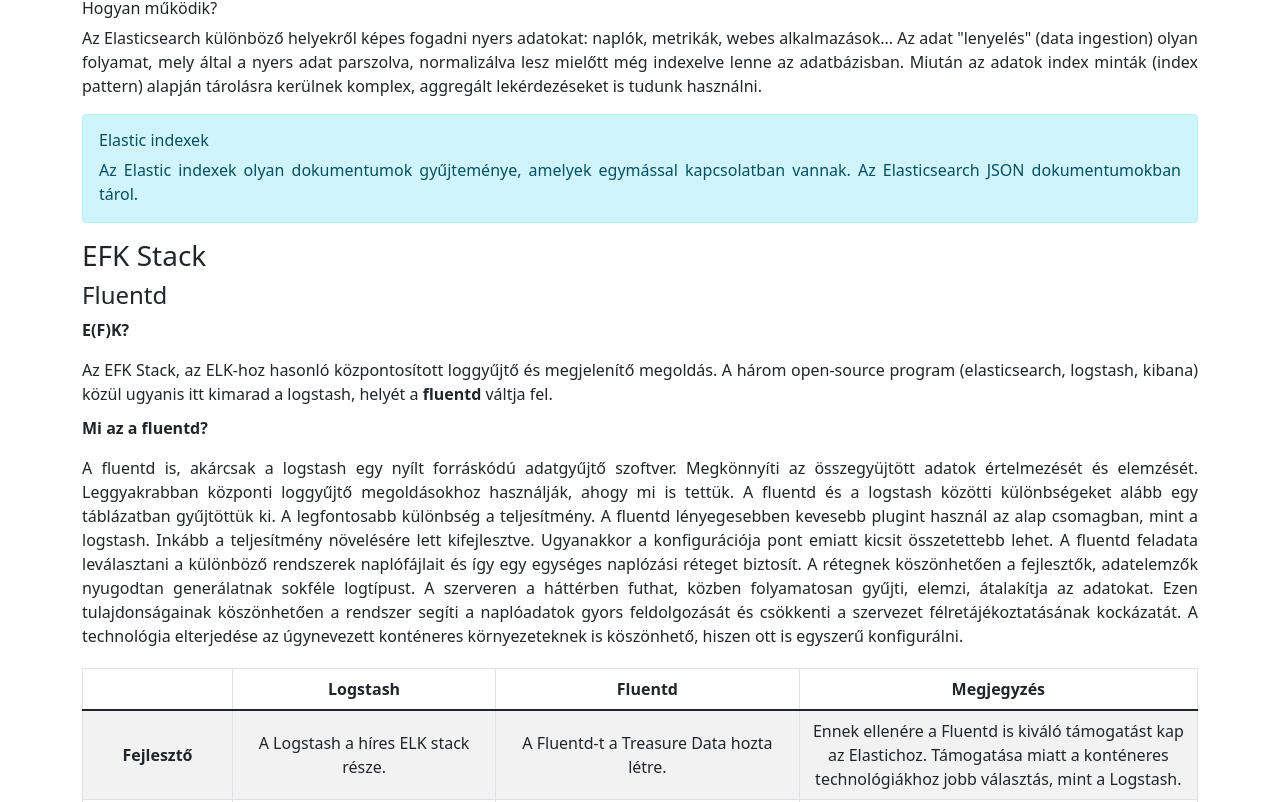
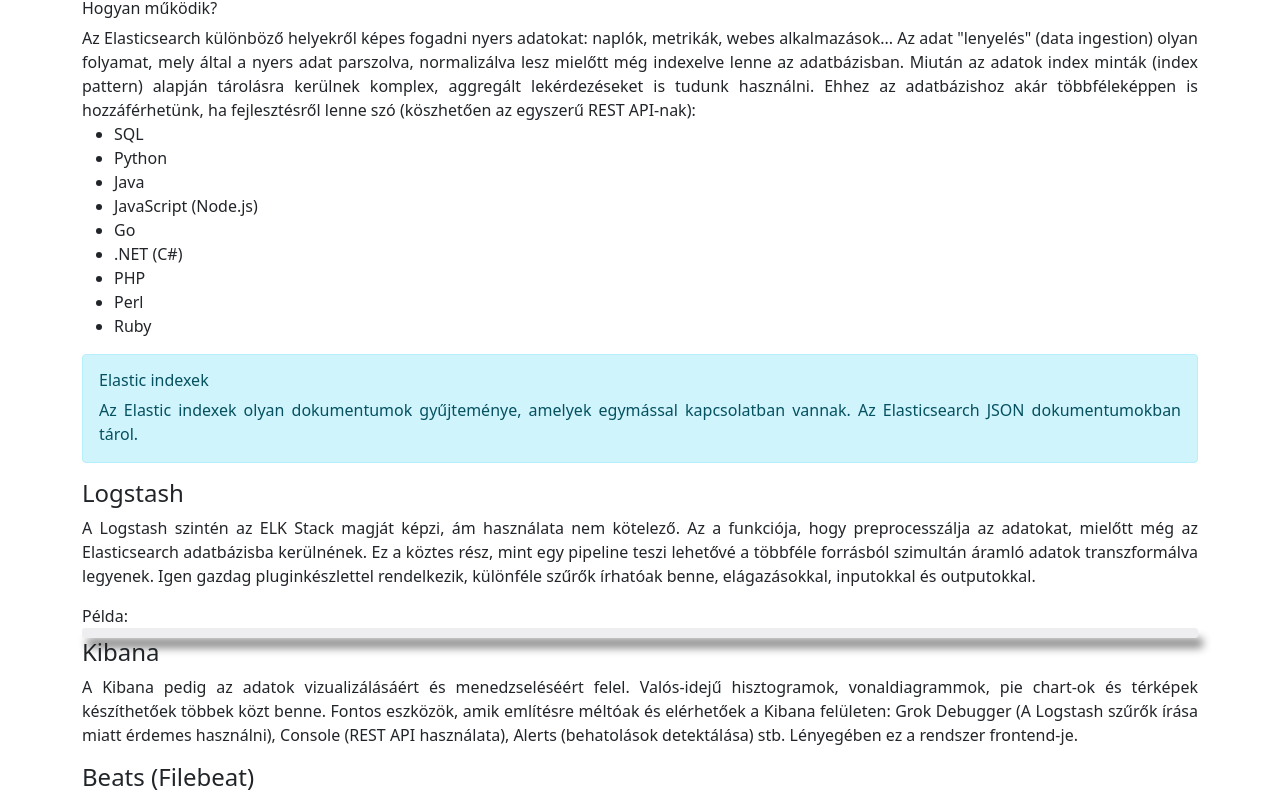
Before and after one commit to Uni-Sopron/temalabor-o21-I-NEW-Centralized-log-server, a React (Create React App) app in the folder logserverdoc/: page /tech in a window 1280 px wide. Shown: the part 1478-2280 px from the top of the page. Built offline with nearby package versions, Linux system fonts and the light colour scheme.

Commit message:
tech content update

```diff
--- a/logserverdoc/src/pages/Tech.js
+++ b/logserverdoc/src/pages/Tech.js
@@ -3,6 +3,7 @@ import { Container, Badge, Table, ListGroup, ListGroupItem, Alert } from 'react-
 import elk from '../images/elk.svg'
 const Tech = () => {
     const fluentd_conf = "<match logtype.error>type...</match>"
+
     return (
         <Container className='mt-5'>
             <h2>
@@ -30,7 +31,7 @@ const Tech = () => {
                     </ListGroupItem>
                     <ListGroupItem>
                         <b>PuTTY</b>
-                        <p>Egy elterjedt SSH kliens, megszokásból használtuk ennél a feladatnál is ezt.
+                        <p>Egy elterjedt SSH kliens grafikus felülettel, megszokásból használtuk ennél a feladatnál is ezt.
                         Igaz, nem volt kötelező, használhattuk volna a Windows-os parancssorunkat is, de 3 SSH kapcsolatnál érdemes menedzselni ezeket.</p>
                     </ListGroupItem>
                     <ListGroupItem>
@@ -77,11 +78,45 @@ const Tech = () => {
                 <p>Az Elasticsearch különböző helyekről képes fogadni nyers adatokat: naplók, metrikák, webes alkalmazások...
                 Az adat "lenyelés" (data ingestion) olyan folyamat, mely által a nyers adat parszolva, normalizálva lesz mielőtt még indexelve lenne az adatbázisban.
                 Miután az adatok index minták (index pattern) alapján tárolásra kerülnek komplex, aggregált lekérdezéseket is tudunk használni.
+                Ehhez az adatbázishoz akár többféleképpen is hozzáférhetünk, ha fejlesztésről lenne szó (köszhetően az egyszerű REST API-nak):
+                <ul>
+                    <li>SQL</li>
+                    <li>Python</li>
+                    <li>Java</li>
+                    <li>JavaScript (Node.js)</li>
+                    <li>Go</li>
+                    <li>.NET (C#)</li>
+                    <li>PHP</li>
+                    <li>Perl</li>
+                    <li>Ruby</li>
+                </ul>
                 </p>
                 <Alert variant='info'>
                     <Alert.Heading as= "h6">Elastic indexek</Alert.Heading>
                     Az Elastic indexek olyan dokumentumok gyűjteménye, amelyek egymással kapcsolatban vannak. Az Elasticsearch JSON dokumentumokban tárol.
                 </Alert>
+                <h4>Logstash</h4>
+                <p> A Logstash szintén az ELK Stack magját képzi, ám használata nem kötelező. Az a funkciója, hogy preprocesszálja az adatokat, mielőtt még az Elasticsearch adatbázisba kerülnének.
+                Ez a köztes rész, mint egy pipeline teszi lehetővé a többféle forrásból szimultán áramló adatok transzformálva legyenek.
+                Igen gazdag pluginkészlettel rendelkezik, különféle szűrők írhatóak benne, elágazásokkal, inputokkal és outputokkal.</p>
+                Példa:
+                <div style={{background: "#0021", borderRadius: "3px", padding: "5px", boxShadow: "5px 10px 8px #888888"}}>
+
+
+
+                </div>
+                <h4>Kibana</h4>
+                <p>A Kibana pedig az adatok vizualizálásáért és menedzseléséért felel. Valós-idejű hisztogramok, vonaldiagrammok, pie chart-ok és térképek készíthetőek többek közt benne.
+                Fontos eszközök, amik említésre méltóak és elérhetőek a Kibana felületen: Grok Debugger (A Logstash szűrők írása miatt érdemes használni), Console (REST API használata), Alerts (behatolások detektálása) stb.
+                Lényegében ez a rendszer frontend-je.</p>
+                <h4>Beats (Filebeat)</h4>
+                Erőforrásbarát adatszállítók, figyelik és gyűjtik a logokat, majd továbbítják a kívánt célhoz.
+                Képes arra, hogy hogy leállás után megjegyezze a helyet, hol tartott, majd folytatja az olvasást és küldést.
+                Beépített modulokat használ az adatok gyűjtésére és parszolására (csak ismertebb naplók), ez lényegesen leegyszerűsíti a konfigurálást.
+                Több Beats alternatíva létezik: Filebeat (legelterjedtebb), Metricbeat, Heartbeat, Auditbeat, Functionbeat és egyebek.
+                Ezt a részt lehetne nevezni a "kliensoldalnak".
+                Mi a Filebeat forkot használtuk a félévben, a többit csak kipróbáltuk.
+                <p></p>
                 <h3>
                     EFK Stack
                 </h3>
```
